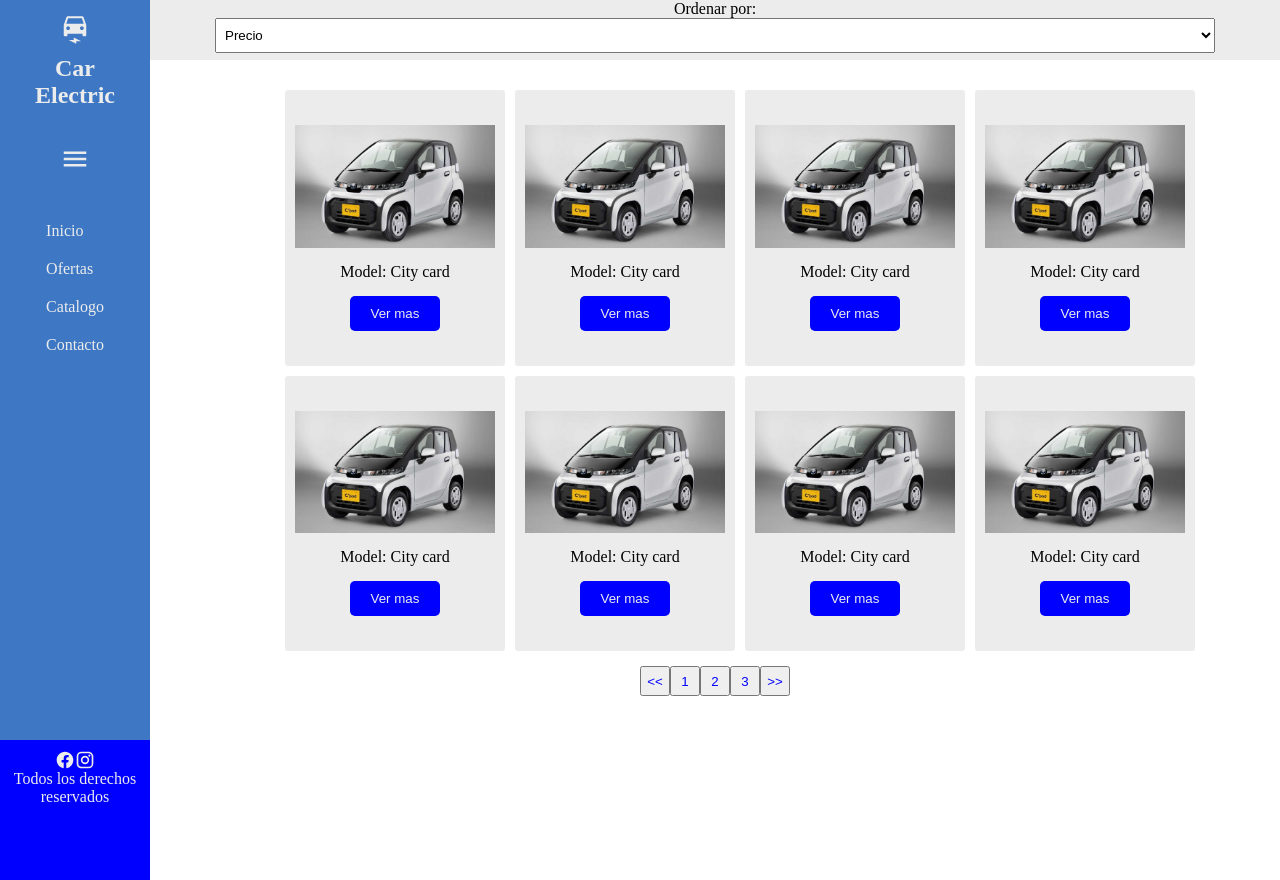
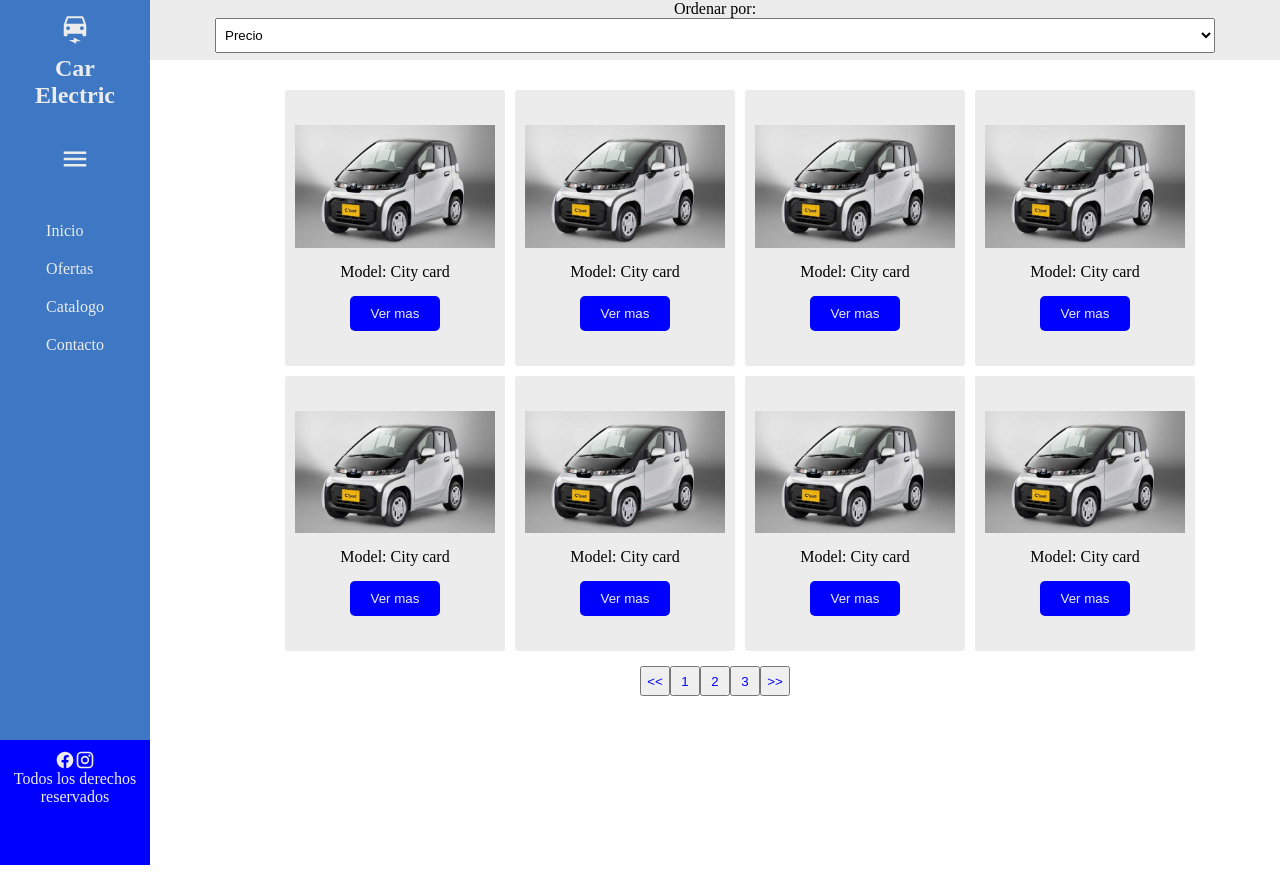
Before and after one commit to gonza23k/Electric-car-sales, a plain HTML site: page index.html in a window 1280 px wide. Drawn offline with Linux system fonts and the light colour scheme.

Commit message:
modificacion

```diff
--- a/assets/css/style.css
+++ b/assets/css/style.css
@@ -102,7 +102,7 @@
     flex-direction: column;
     align-items: center;
     padding: 20px;
-    height: 120px;
+    height: 50px;
 }
 .foot-section > div{
     display: flex;
@@ -153,6 +153,7 @@
         width: 1000px;
     }
     .foot-section{
+        height: 105px;
         padding: 10px;
         text-align: center;
     }
```
